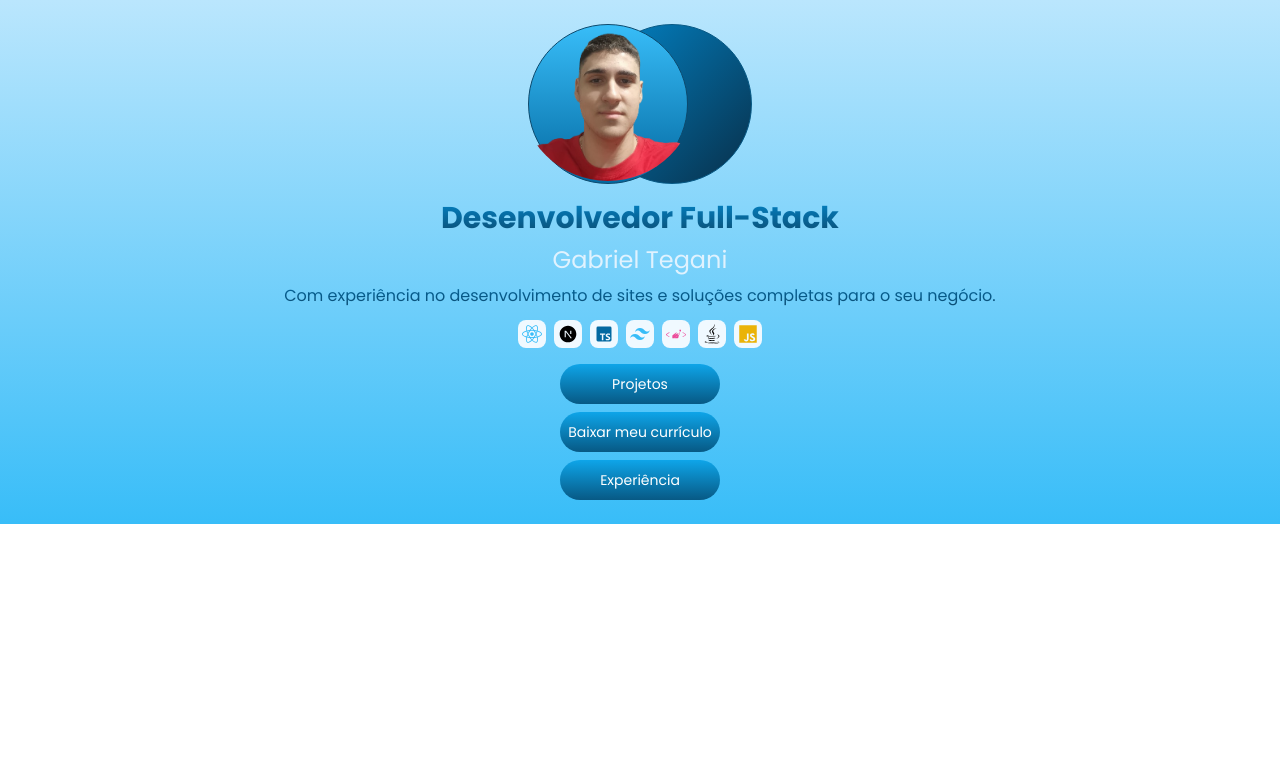
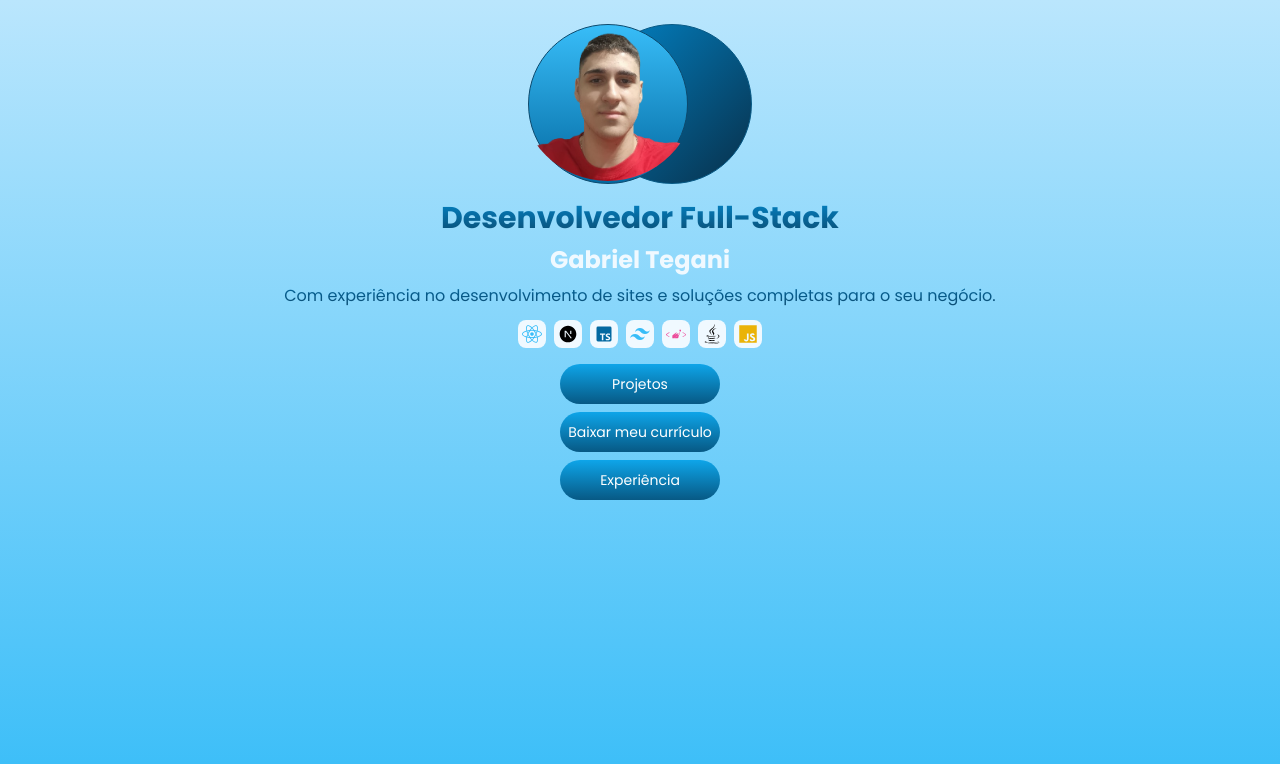
Before and after one commit to GLtegani/portfolio, a Next.js app: page / in a window 1280 px wide. Shown: the top 764 px of the page. Built offline with nearby package versions, Linux system fonts and the light colour scheme; what tailwindcss-animated would draw is missing.

Commit message:
chore: Update About component styles for better readability

```diff
--- a/src/app/components/About.tsx
+++ b/src/app/components/About.tsx
@@ -24,7 +24,7 @@ export default function About() {
       <h1 className='animate-fade-right bg-gradient-to-b from-sky-600 to-sky-900 bg-clip-text text-center text-3xl font-bold text-transparent'>
         Desenvolvedor Full-Stack
       </h1>
-      <h2 className='mt-2 animate-fade-left text-center text-2xl text-sky-100'>
+      <h2 className='mt-2 animate-fade-left text-center text-2xl font-semibold text-sky-50'>
         Gabriel Tegani
       </h2>
       <p className='ml-8 mr-8 mt-2 animate-fade-left bg-gradient-to-b from-sky-700 to-sky-900 bg-clip-text text-center text-base text-transparent animate-normal animate-fill-forwards animate-ease-in-out'>
--- a/src/app/layout.tsx
+++ b/src/app/layout.tsx
@@ -15,7 +15,7 @@ export default function RootLayout({
   return (
     <html lang='pt-br'>
       <body
-        className={`${poppins.className} h-full bg-gradient-to-b from-sky-200 to-sky-400 bg-cover bg-no-repeat`}>
+        className={`${poppins.className} h-screen bg-gradient-to-b from-sky-200 to-sky-400 bg-cover bg-no-repeat`}>
         {children}
       </body>
     </html>
```
